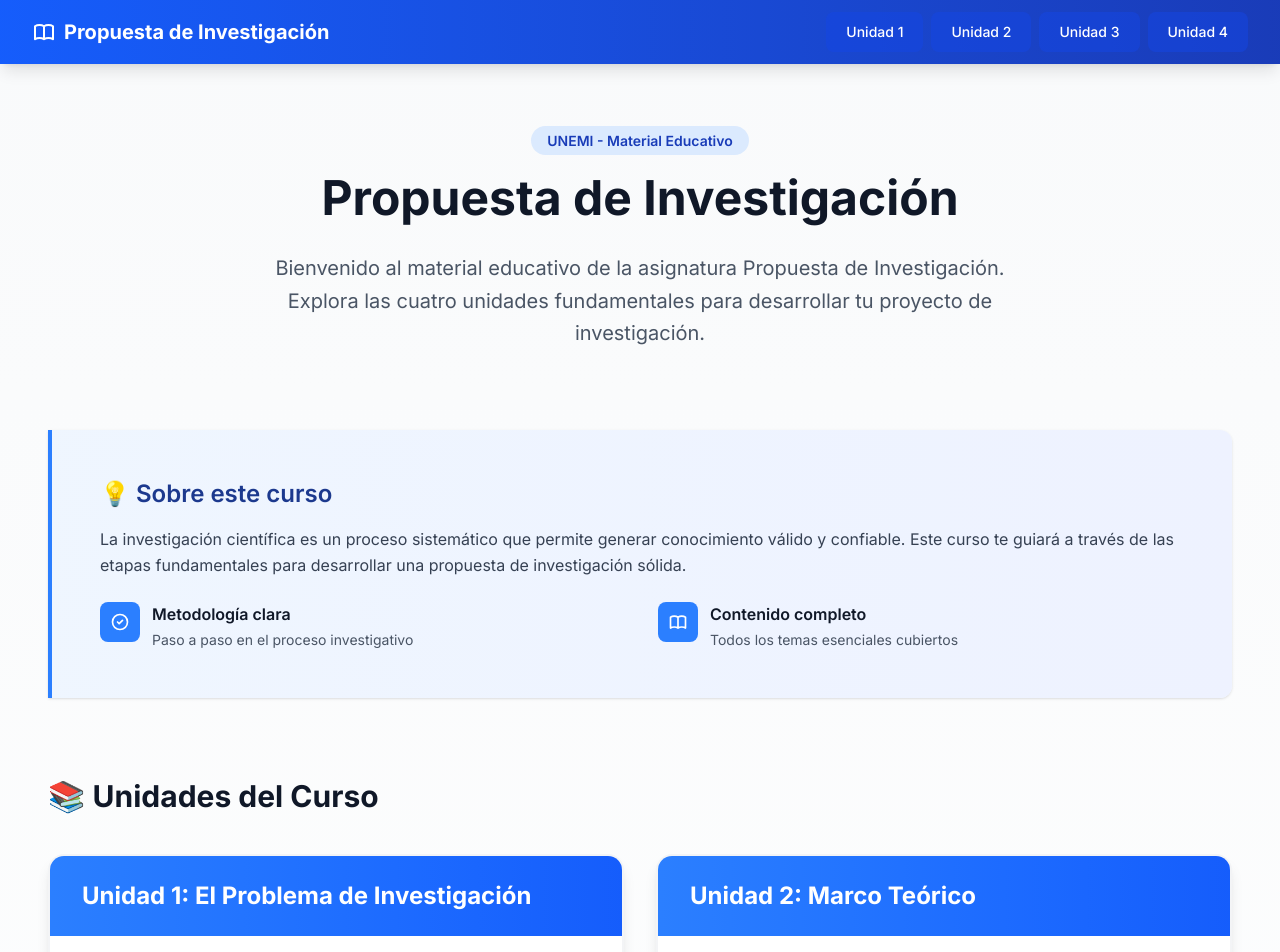
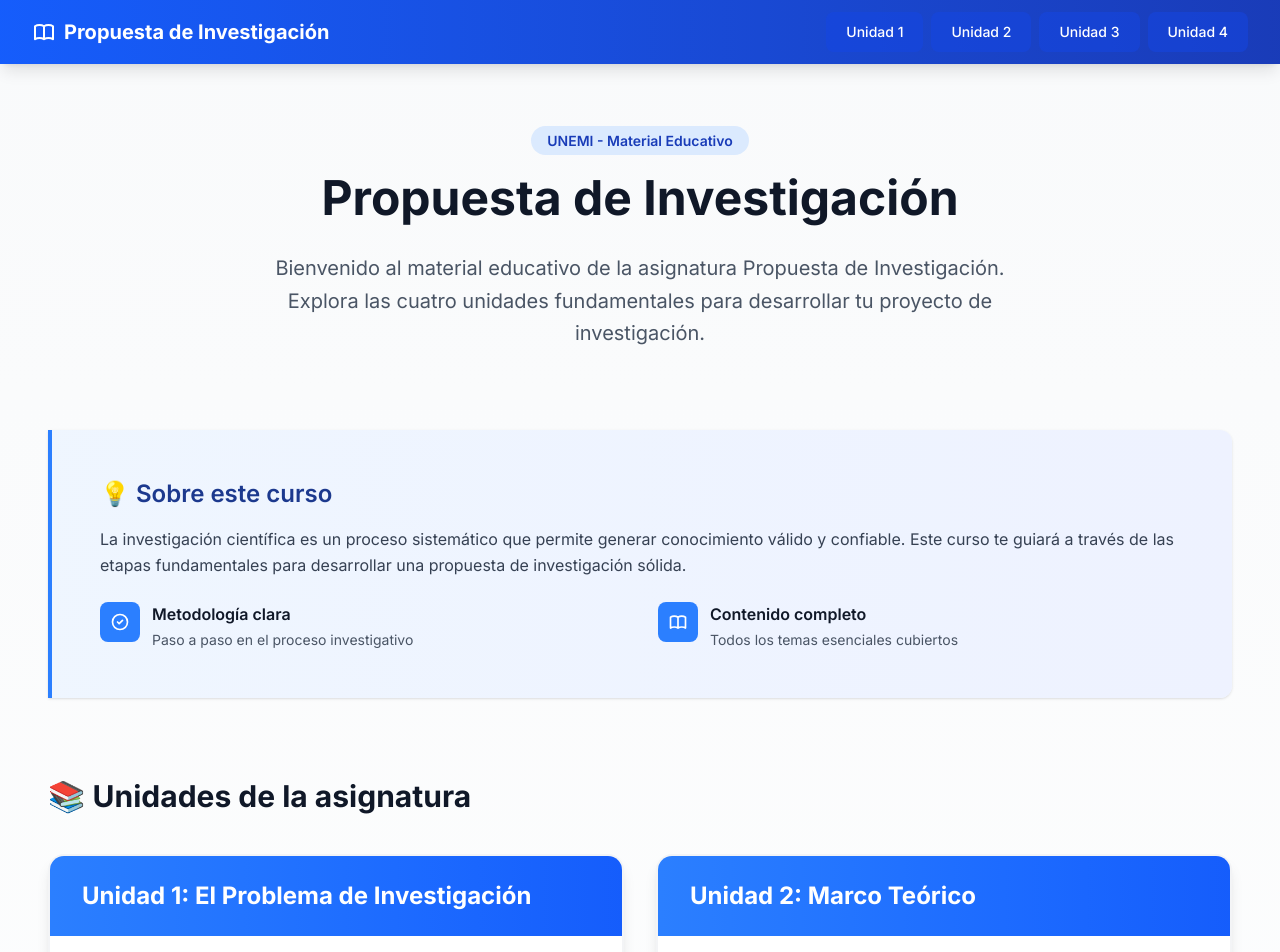
Before and after one commit to almacenero/unemi-educacion, a Next.js app: page / in a window 1280 px wide. Shown: the top 952 px of the page. Built offline with nearby package versions, Linux system fonts and the light colour scheme.

Commit message:
Fixed curos text

```diff
--- a/app/page.tsx
+++ b/app/page.tsx
@@ -60,7 +60,7 @@ export default function Home() {
         {/* Units Grid */}
         <div className="mb-16">
           <h2 className="text-2xl sm:text-3xl font-bold text-gray-900 mb-8 sm:mb-10">
-            📚 Unidades del Curso
+            📚 Unidades de la asignatura
           </h2>
           <div className="grid sm:grid-cols-2 gap-6 sm:gap-8">
             {courseData.map((unidad) => (
```
